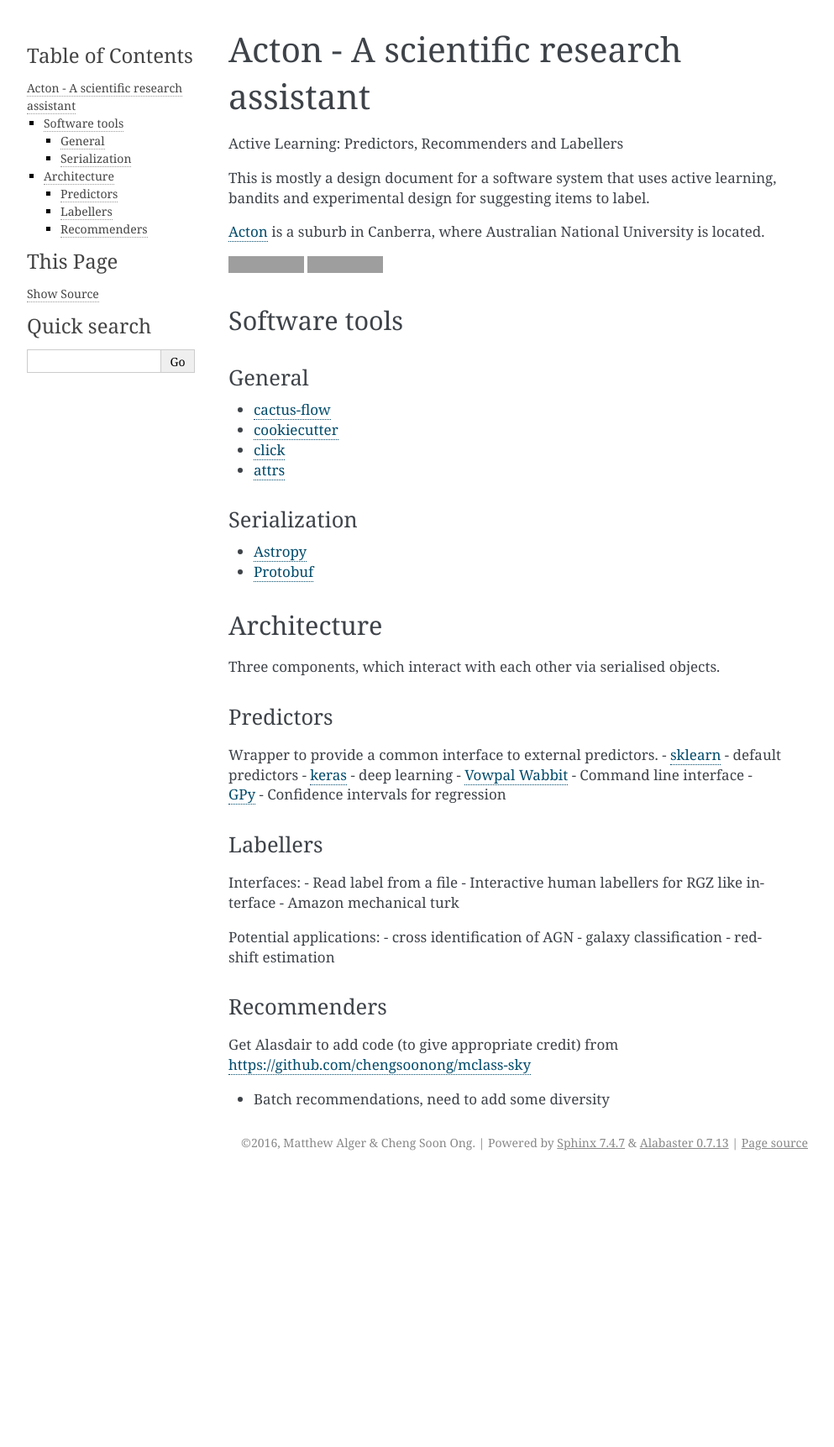
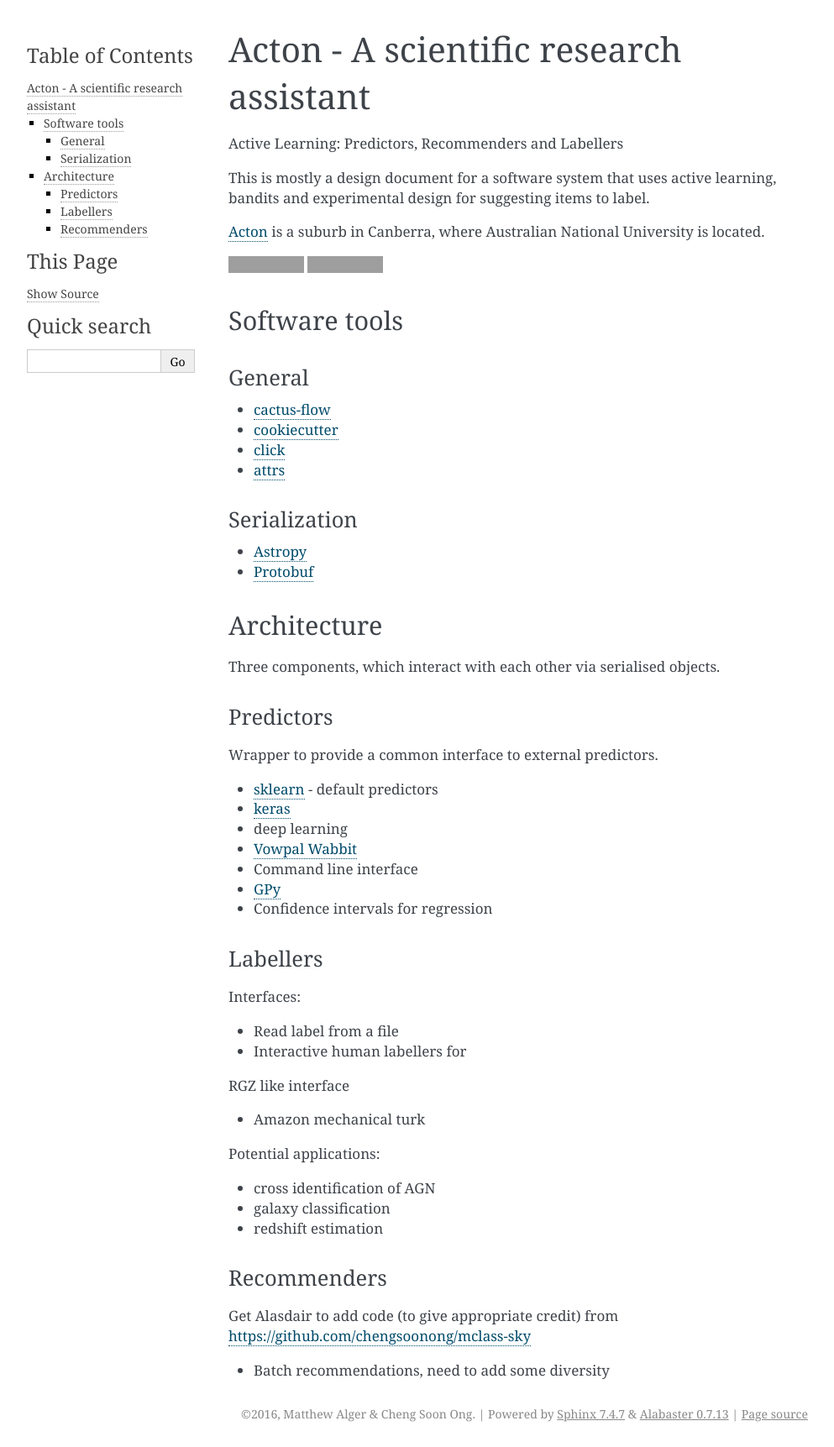
Before and after one commit to chengsoonong/acton, a Sphinx documentation site: the page built from docs/source/design.rst, in a window 1280 px wide. Shown: the whole page at 84% size, without its empty margins (148-1141 px from the left). Built offline with Sphinx 7.4.7, drawn with Linux system fonts in a browser that asks for light colours; before the commit the page ends 1400 px from its top, so only the background shows below that; grey boxes are pictures that could not be loaded.

```diff
--- a/docs/source/design.rst
+++ b/docs/source/design.rst
@@ -42,21 +42,33 @@ Three components, which interact with each other via serialised objects.
 Predictors
 ^^^^^^^^^^
 
-Wrapper to provide a common interface to external predictors. -
-`sklearn <http://scikit-learn.org/>`__ - default predictors -
-`keras <http://keras.io/>`__ - deep learning - `Vowpal
-Wabbit <https://github.com/JohnLangford/vowpal_wabbit/wiki/Command-line-arguments>`__
-- Command line interface - `GPy <https://sheffieldml.github.io/GPy/>`__
+Wrapper to provide a common interface to external predictors.
+
+- `sklearn <http://scikit-learn.org/>`__ - default predictors
+- `keras <http://keras.io/>`__
+- deep learning
+- `Vowpal Wabbit <https://github.com/JohnLangford/vowpal_wabbit/wiki/Command-line-arguments>`__
+- Command line interface
+- `GPy <https://sheffieldml.github.io/GPy/>`__
 - Confidence intervals for regression
 
 Labellers
 ^^^^^^^^^
 
-Interfaces: - Read label from a file - Interactive human labellers for
-RGZ like interface - Amazon mechanical turk
+Interfaces:
 
-Potential applications: - cross identification of AGN - galaxy
-classification - redshift estimation
+- Read label from a file
+- Interactive human labellers for
+
+RGZ like interface
+
+- Amazon mechanical turk
+
+Potential applications:
+
+- cross identification of AGN
+- galaxy classification
+- redshift estimation
 
 Recommenders
 ^^^^^^^^^^^^
```
Also changed, not shown: README.rst (+12 -1 lines).
